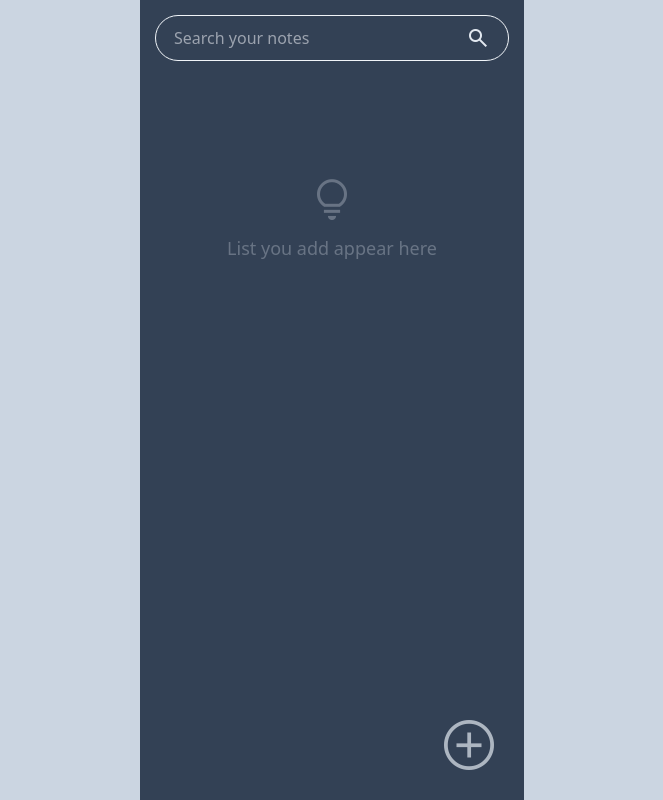
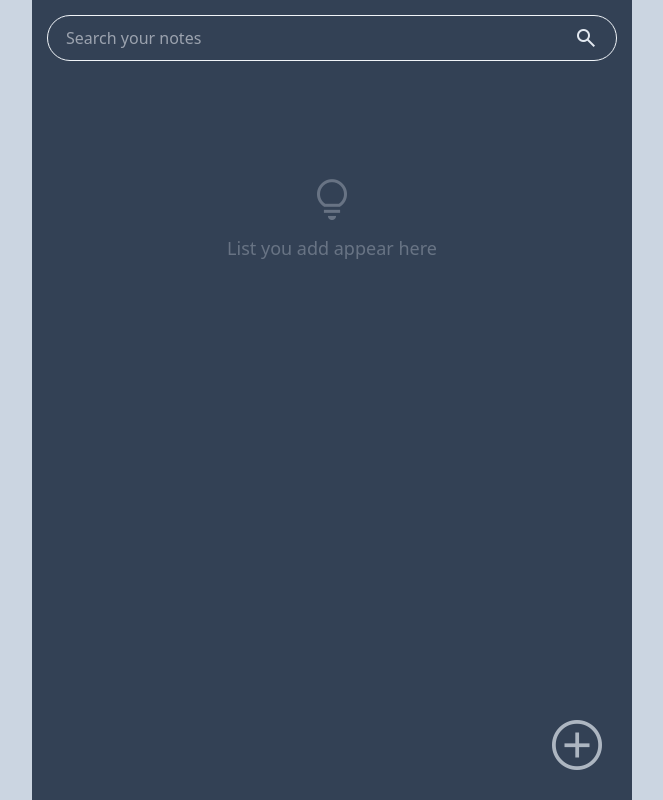
Before and after one commit to MuhammadRifan/ListNote, a Vue app: page / in a window 1280 px wide. Shown: the whole page, without its empty margins (308-971 px from the left). Built offline with nearby package versions, Linux system fonts and the light colour scheme.

Commit message:
change max width

```diff
--- a/src/layouts/MainLayout.vue
+++ b/src/layouts/MainLayout.vue
@@ -6,7 +6,7 @@ export default {
 <script setup lang="ts"></script>
 <template>
   <div
-    class="container max-w-sm min-h-screen mx-auto !overflow-hidden bg-slate-700 text-slate-200"
+    class="container max-w-[600px] min-h-screen mx-auto !overflow-hidden bg-slate-700 text-slate-200"
   >
     <slot></slot>
   </div>
--- a/src/views/HomeView.vue
+++ b/src/views/HomeView.vue
@@ -35,7 +35,7 @@ const goNote = (id?: number) => {
 </script>
 
 <template>
-  <div class="fixed top-0 w-full max-w-sm p-[15px]">
+  <div class="fixed top-0 w-full max-w-[600px] p-[15px]">
     <SearchField str-placeholder="Search your notes" />
   </div>
   <div class="h-[76px]" />
@@ -96,7 +96,7 @@ const goNote = (id?: number) => {
     <span class="text-lg">List you add appear here</span>
   </section>
   <div
-    class="fixed bottom-0 w-full max-w-sm p-[25px] flex items-center justify-end"
+    class="fixed bottom-0 w-full max-w-[600px] p-[25px] flex items-center justify-end"
   >
     <span
       class="text-6xl cursor-pointer opacity-70 material-symbols-outlined"
--- a/src/views/NoteView.vue
+++ b/src/views/NoteView.vue
@@ -131,7 +131,9 @@ onMounted(() => {
 });
 </script>
 <template>
-  <div class="fixed flex items-center p-[15px] w-full max-w-sm gap-x-[10px]">
+  <div
+    class="fixed flex items-center p-[15px] w-full max-w-[600px] gap-x-[10px]"
+  >
     <span
       class="cursor-pointer material-symbols-outlined text-slate-200"
       @click="goBack()"
@@ -231,7 +233,7 @@ onMounted(() => {
   <div class="h-[54px]" />
 
   <div
-    class="fixed bottom-0 flex items-center p-[15px] w-full max-w-sm gap-x-[10px]"
+    class="fixed bottom-0 flex items-center p-[15px] w-full max-w-[600px] gap-x-[10px]"
   >
     <span
       class="cursor-pointer material-symbols-outlined text-slate-200"
```
